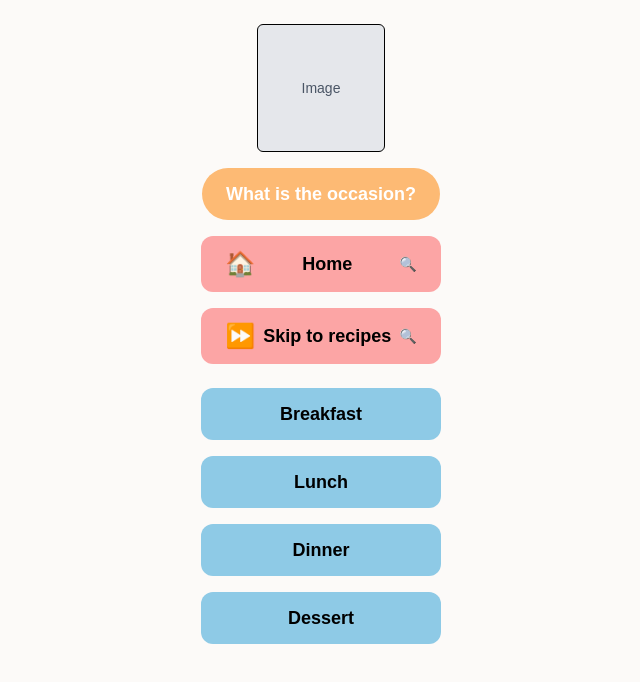
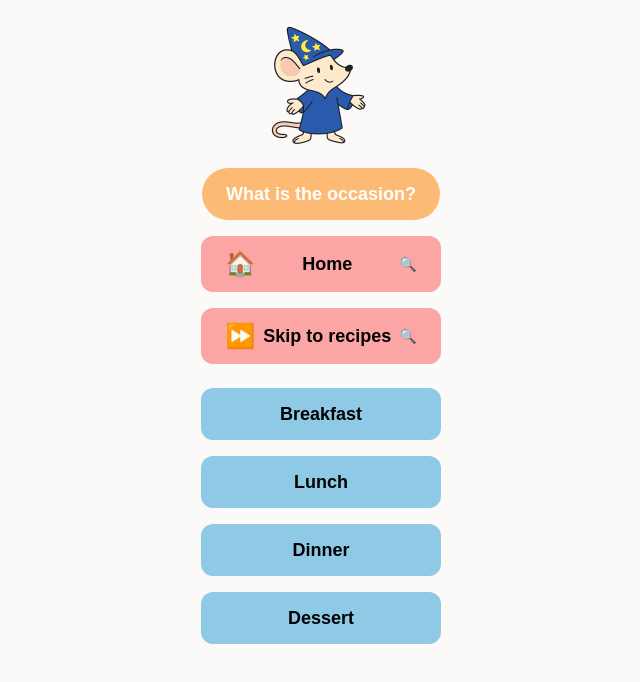
Before and after one commit to marvinalnashi/cookbook-frontend, a Next.js app: page /help-me-decide in a window 1280 px wide. Shown: the top 682 px of the page, without its empty margins (319-959 px from the left). Built offline with nearby package versions, Linux system fonts and the light colour scheme.

Commit message:
Added all images of the rat wizard throughout the application

```diff
--- a/src/app/confirmation/page.tsx
+++ b/src/app/confirmation/page.tsx
@@ -46,19 +46,32 @@ export default function ConfirmationPage() {
 
     return (
         <div className="p-6">
+            <div className="w-32 h-32 rounded-md mb-4 flex items-center justify-center">
+                <img
+                    src={"/ratwizard1.png"}
+                    alt="Rat Wizard"
+                    className="w-full h-auto"
+                />
+            </div>
             <h1 className="text-2xl font-bold mb-4">Your Selection</h1>
             <ul className="mb-4">
                 <li><strong>Occasion:</strong> {selectedOccasion}</li>
-                <li><strong>Included Ingredients:</strong> {includedIngredients.length > 0 ? includedIngredients.join(", ") : "None"}</li>
-                <li><strong>Excluded Ingredients:</strong> {excludedIngredients.length > 0 ? excludedIngredients.join(", ") : "None"}</li>
+                <li><strong>Included
+                    Ingredients:</strong> {includedIngredients.length > 0 ? includedIngredients.join(", ") : "None"}
+                </li>
+                <li><strong>Excluded
+                    Ingredients:</strong> {excludedIngredients.length > 0 ? excludedIngredients.join(", ") : "None"}
+                </li>
             </ul>
 
             <div className="mt-6 flex justify-between">
-                <button onClick={() => router.push("/help-me-decide")} className="bg-orange-500 text-white p-4 rounded-md">
-                    Go back
+                <button onClick={() => router.push("/help-me-decide")}
+                        className="bg-[#1E88E5] hover:bg-[#1565C0] text-white p-4 mr-3 rounded-md">
+                    Back
                 </button>
-                <button onClick={fetchFilteredRecipes} className="bg-green-500 text-white p-4 rounded-md">
-                    See recipes
+                <button onClick={fetchFilteredRecipes}
+                        className="bg-[#1E88E5] hover:bg-[#1565C0] text-white p-4 ml-3 rounded-md">
+                    Recipes
                 </button>
             </div>
 
--- a/src/app/help-me-decide/page.tsx
+++ b/src/app/help-me-decide/page.tsx
@@ -75,9 +75,12 @@ export default function HelpMeDecide() {
     if (!selectedOccasion) {
         return (
             <main className="p-6 flex flex-col items-center text-center">
-                <div
-                    className="w-32 h-32 border border-black rounded-md mb-4 bg-gray-200 flex items-center justify-center">
-                    <span className="text-sm text-gray-600">Image</span>
+                <div className="w-32 h-32 rounded-md mb-4 flex items-center justify-center">
+                    <img
+                        src={"/ratwizard5.png"}
+                        alt="Rat Wizard"
+                        className="w-full h-auto"
+                    />
                 </div>
 
                 <div className="text-[#FFFFFF] text-lg font-bold mb-4 rounded-full bg-[#FDBA74] text-center px-6 py-3">
@@ -126,9 +129,12 @@ export default function HelpMeDecide() {
 
         return (
             <main className="p-6 flex flex-col items-center text-center">
-                <div
-                    className="w-32 h-32 border border-black rounded-md mb-4 bg-gray-200 flex items-center justify-center">
-                    <span className="text-sm text-gray-600">Image</span>
+                <div className="w-32 h-32 rounded-md mb-4 flex items-center justify-center">
+                    <img
+                        src={"/ratwizard6.png"}
+                        alt="Rat Wizard"
+                        className="w-full h-auto"
+                    />
                 </div>
 
                 <div className="text-[#FFFFFF] text-lg font-bold mb-4 rounded-full bg-[#FDBA74] text-center px-6 py-3">
@@ -191,8 +197,12 @@ export default function HelpMeDecide() {
 
     return (
         <main className="p-6 flex flex-col items-center text-center">
-            <div className="w-32 h-32 border border-black rounded-md mb-4 bg-gray-200 flex items-center justify-center">
-                <span className="text-sm text-gray-600">Image</span>
+            <div className="w-32 h-32 rounded-md mb-4 flex items-center justify-center">
+                <img
+                    src={"/ratwizard6.png"}
+                    alt="Rat Wizard"
+                    className="w-full h-auto"
+                />
             </div>
 
             <div className="text-[#FFFFFF] text-lg font-bold mb-4 rounded-full bg-[#FDBA74] text-center px-6 py-3">
--- a/src/app/page.tsx
+++ b/src/app/page.tsx
@@ -20,8 +20,12 @@ export default function Home() {
 
     return (
         <main className="flex flex-col items-center justify-start w-full h-screen bg-[#FCFAF8] px-4 py-6 overflow-y-auto">
-            <div className="w-32 h-32 border border-black rounded-md mb-4 bg-gray-200 flex items-center justify-center">
-                <span className="text-sm text-gray-600">Image</span>
+            <div className="w-32 h-32 rounded-md mb-4 flex items-center justify-center">
+                <img
+                    src={"/ratwizard4.png"}
+                    alt="Rat Wizard"
+                    className="w-full h-auto"
+                />
             </div>
 
             <div className="bg-[#FDBA74] text-center text-black font-bold text-lg px-6 py-3 rounded-full shadow mb-6">
--- a/src/app/recipes/[id]/cook/page.tsx
+++ b/src/app/recipes/[id]/cook/page.tsx
@@ -8,6 +8,13 @@ export default function CookingModePage() {
 
     return (
         <div className="p-6">
+            <div className="w-32 h-32 object-center rounded-md mb-4 flex items-center justify-center">
+                <img
+                    src={"/ratwizard5.png"}
+                    alt="Rat Wizard"
+                    className="w-full h-auto"
+                />
+            </div>
             <h1 className="text-2xl font-bold mb-4">How do you want to cook?</h1>
             <div className="flex flex-col gap-4">
                 <button
--- a/src/app/recipes/filtered/page.tsx
+++ b/src/app/recipes/filtered/page.tsx
@@ -25,8 +25,12 @@ export default function FilteredRecipesPage() {
     return (
         <main
             className="flex flex-col items-center justify-start w-full h-screen bg-[#FCFAF8] px-4 py-6 overflow-y-auto">
-            <div className="w-32 h-32 border border-black rounded-md mb-4 bg-gray-200 flex items-center justify-center">
-                <span className="text-sm text-gray-600">Image</span>
+            <div className="w-32 h-32 rounded-md mb-4 flex items-center justify-center">
+                <img
+                    src={"/ratwizard4.png"}
+                    alt="Rat Wizard"
+                    className="w-full h-auto"
+                />
             </div>
 
             <div className="bg-[#FDBA74] text-center text-black font-bold text-lg px-6 py-3 rounded-full shadow mb-6">
--- a/src/app/recipes/page.tsx
+++ b/src/app/recipes/page.tsx
@@ -45,8 +45,12 @@ export default function RecipesPage() {
     return (
         <main
             className="flex flex-col items-center justify-start w-full h-screen bg-[#FCFAF8] px-4 py-6 overflow-y-auto">
-            <div className="w-32 h-32 border border-black rounded-md mb-4 bg-gray-200 flex items-center justify-center">
-                <span className="text-sm text-gray-600">Image</span>
+            <div className="w-32 h-32 rounded-md mb-4 flex items-center justify-center">
+                <img
+                    src={"/ratwizard4.png"}
+                    alt="Rat Wizard"
+                    className="w-full h-auto"
+                />
             </div>
 
             <div className="bg-[#FDBA74] text-center text-black font-bold text-lg px-6 py-3 rounded-full shadow mb-6">
```
Also changed, not shown: public/ratwizard5.png (added), public/ratwizard6.png (added).
